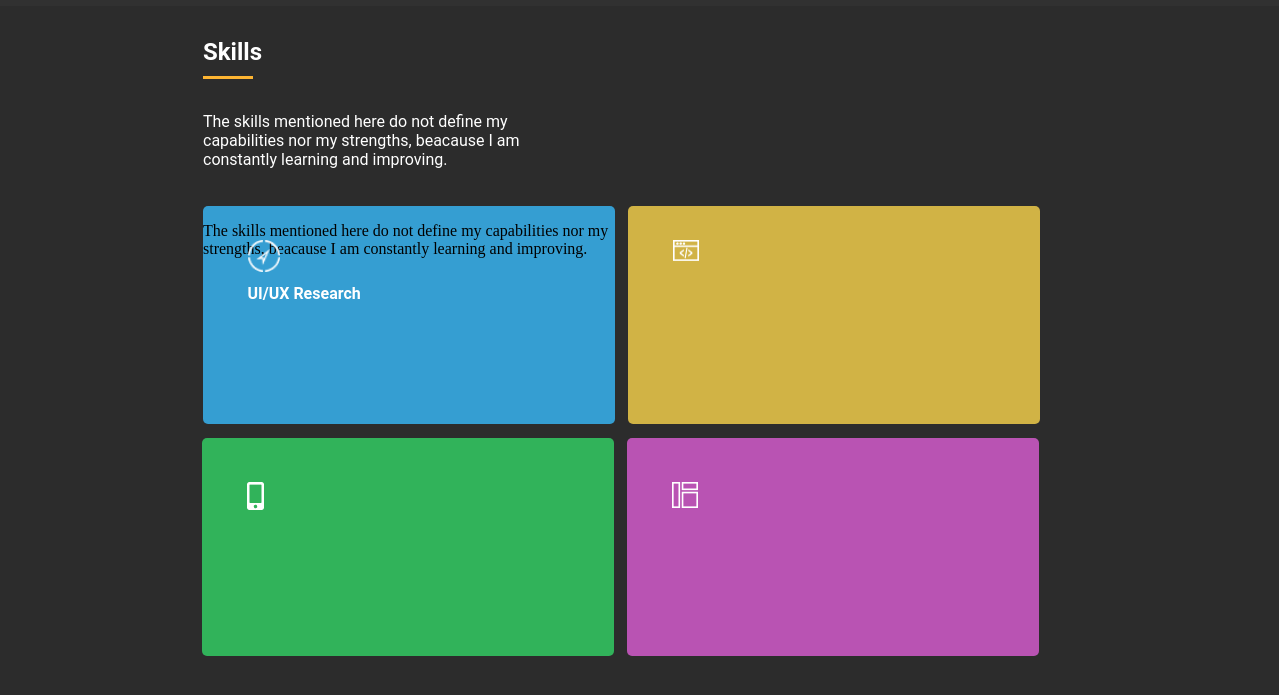
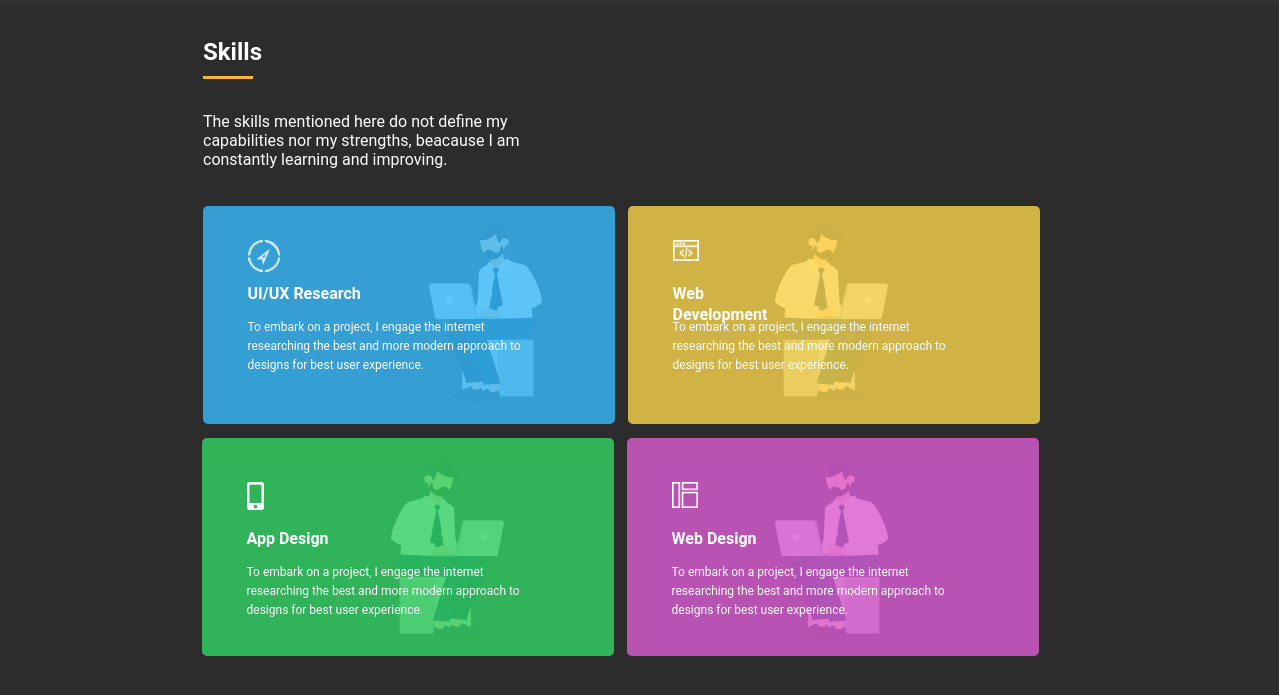
Before and after one commit to fid37is/aboutme, a plain HTML site: page index.html in a window 1280 px wide. Shown: the part 1501-2196 px from the top of the page. Drawn offline with Linux system fonts and the light colour scheme.

Commit message:
More input

```diff
--- a/index.html
+++ b/index.html
@@ -63,25 +63,47 @@
 <button class="btn-3">Download CV</button>
 </section>
 <section class="section-3">
+  <div class="container">
   <h4 class="skill">Skills</h4>
   <div class="rect-ln-2"></div>
   <p class="skill-txt">The skills mentioned here do not define my
     capabilities nor my strengths, beacause I am constantly learning and improving.
   </p>
+  <img src="img/guru.png" alt="" class="guru">
   <div class="board-1">
     <img class="gps-img" src="img/gps.png" alt="">
     <h6 class="bd-txt1">UI/UX Research</h6>
-    <p class="sm-txt">The skills mentioned here do not define my capabilities nor my strengths, beacause I am constantly learning and improving.
+    <p class="bd-txt-sm">To embark on a project, I engage the internet researching
+      the best and more modern approach to designs for best user experience.</p>
   </div>
+
+  <img src="img/guru.png" alt="" class="guru-2">
   <div class="board-2">
     <img src="img/Weddev.png" alt="" class="webdev-img">
+    <h6 class="bd-txt1">Web Development</h6>
+    <p class="bd-txt-sm">To embark on a project, I engage the internet researching
+      the best and more modern approach to designs for best user experience.</p>
+
   </div>
+
+  <img src="img/guru.png" alt="" class="guru-3">
   <div class="board-3">
     <img src="img/mobile-alt-solid 1.png" alt="" class="mobile-img">
+    <h6 class="bd-txt1" style="margin-top:50px;">App Design</h6>
+    <p class="bd-txt-sm" style="margin-top:25px;">To embark on a project, I engage the internet researching
+      the best and more modern approach to designs for best user experience.</p>
+
   </div>
+
+  <img src="img/guru.png" alt="" class="guru-4">
   <div class="board-4">
     <img src="img/view.png" alt="" class="webpage">
+    <h6 class="bd-txt1" style="margin-top:50px;">Web Design</h6>
+    <p class="bd-txt-sm" style="margin-top:25px;">To embark on a project, I engage the internet researching
+      the best and more modern approach to designs for best user experience.</p>
+
   </div>
+</div>
 </section>
 
 
--- a/main.css
+++ b/main.css
@@ -430,3 +430,56 @@ img.mobile-img {
   /* identical to box height */
   color: #FFFFFF;
 }
+
+.bd-txt-sm {
+  position: absolute;
+width: 299px;
+height: 42px;
+left: 10.81%;
+top: 100px;
+
+font-family: Roboto;
+font-style: normal;
+font-weight: normal;
+font-size: 12px;
+line-height: 19px;
+color: #FFFFFF;
+}
+
+.guru {
+  position: absolute;
+  left: 33.59%;
+  right: 62.57%;
+  top: 26.7%;
+  bottom: 60.75%;
+  transform: matrix(-1, 0, 0, 1, 0, 0);
+}
+
+img.guru-2 {
+  position: absolute;
+  left: 60.59%;
+  right: 62.57%;
+  top: 26.7%;
+  bottom: 60.75%;
+}
+
+.guru-3 {
+  position: absolute;
+  left: 30.59%;
+  right: 62.57%;
+  top: 55.7%;
+  bottom: 60.75%;
+}
+
+.guru-4 {
+  position: absolute;
+  left: 60.59%;
+  right: 62.57%;
+  top: 55.7%;
+  bottom: 60.75%;
+  transform: matrix(-1, 0, 0, 1, 0, 0);
+}
+
+.container {
+  top: 100%;
+}
```
